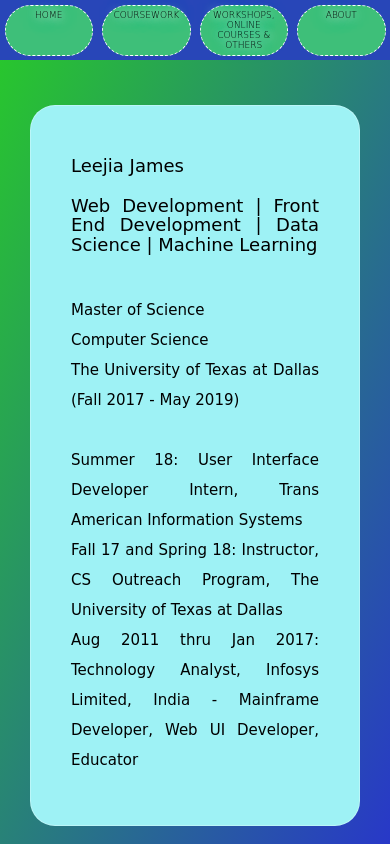
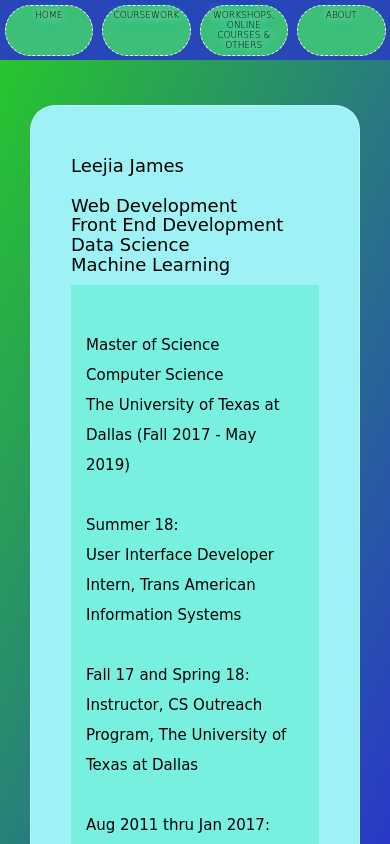
Before and after one commit to leejiaj/PersonalHomepage, an Angular app: page /home in a window 390 px wide. Shown: the top 844 px of the page. Built offline with nearby package versions, Linux system fonts and the light colour scheme.

Commit message:
home page style changes

```diff
--- a/src/app/home/home.component.html
+++ b/src/app/home/home.component.html
@@ -2,16 +2,22 @@
   <section class="homedesc">
     <h4>
       Leejia James <br><br>
-      Web Development | Front End Development | Data Science | Machine Learning
+      Web Development <br>
+      Front End Development <br>
+      Data Science <br>
+      Machine Learning
     </h4>
     <p>
       <br>
       Master of Science <br>
       Computer Science <br>
       The University of Texas at Dallas (Fall 2017 - May 2019) <br><br>
-      Summer 18: User Interface Developer Intern, Trans American Information Systems <br>
-      Fall 17 and Spring 18: Instructor, CS Outreach Program, The University of Texas at Dallas <br>
-      Aug 2011 thru Jan 2017: Technology Analyst, Infosys Limited, India - Mainframe Developer, Web UI Developer, Educator
+      Summer 18: <br>
+      User Interface Developer Intern, Trans American Information Systems <br> <br>
+      Fall 17 and Spring 18: <br>
+      Instructor, CS Outreach Program, The University of Texas at Dallas <br><br>
+      Aug 2011 thru Jan 2017: <br>
+      Technology Analyst, Infosys Limited, India - Mainframe Developer, Web UI Developer, Educator
     </p>
   </section>
 </main>
--- a/src/app/home/home.component.scss
+++ b/src/app/home/home.component.scss
@@ -30,3 +30,13 @@ $color_two: #fff;
     position: relative;
     border: 0px;
   }
+
+  @media (max-width: 768px) {
+    main {
+        text-align: left;
+    }
+    p{
+      background-color: #78f0e0;
+      padding: 1em;
+    }
+}
```
